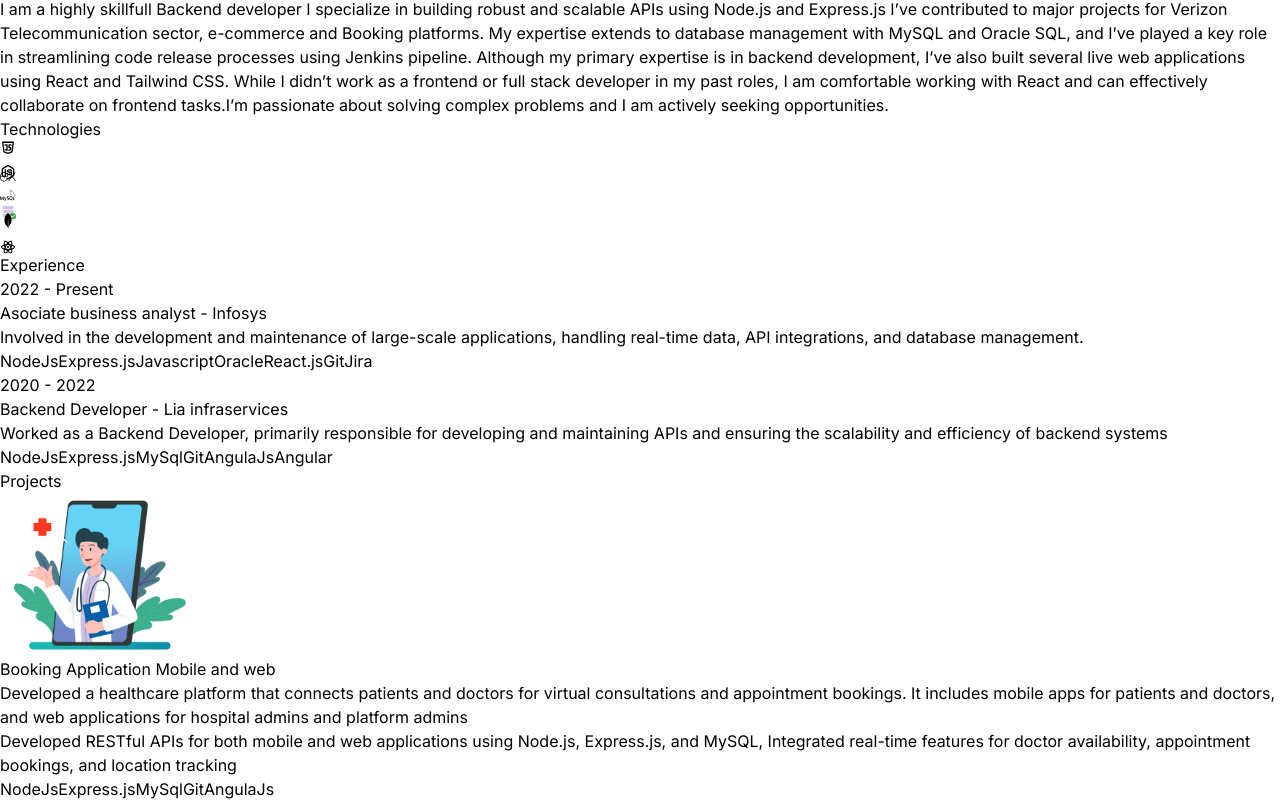
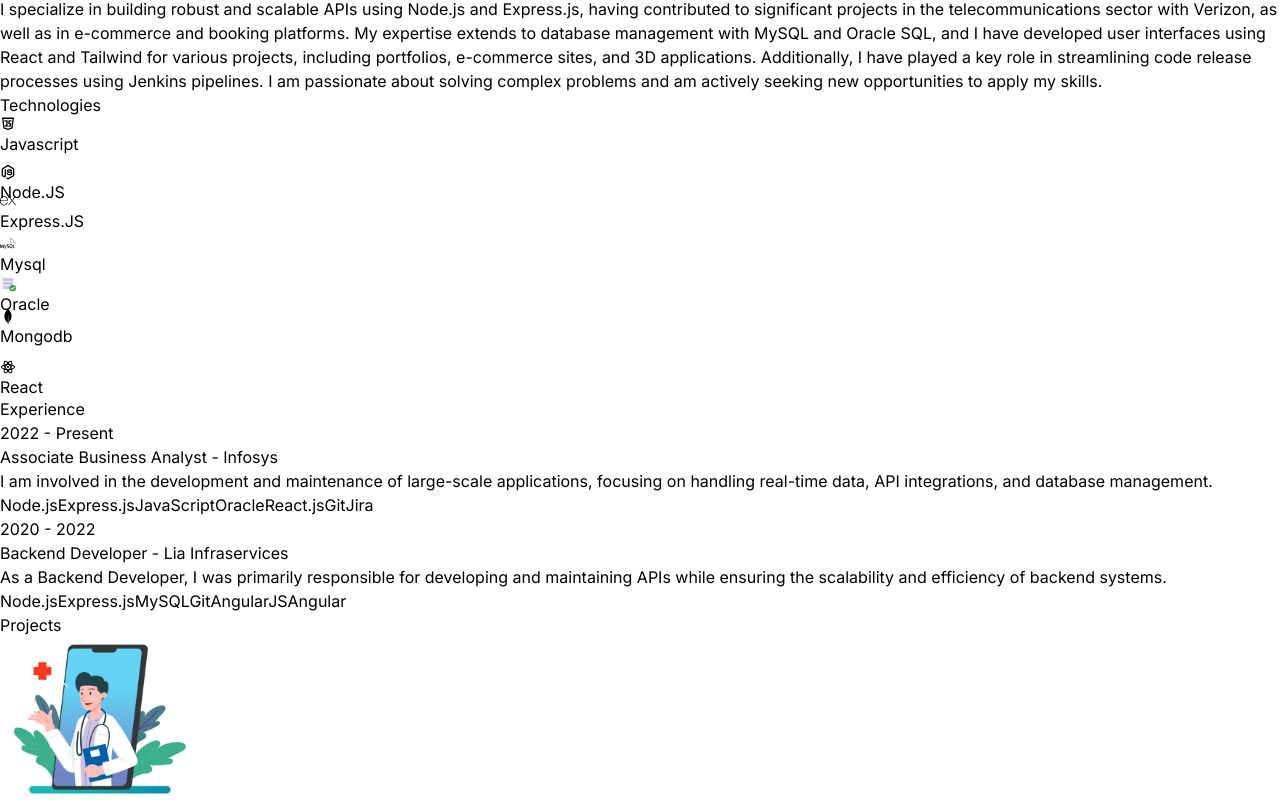
Before and after one commit to Devendran43/portfolio, a React (Vite) app: page / in a window 1280 px wide. Shown: the part 3039-3842 px from the top of the page. Built offline with nearby package versions, Linux system fonts and the light colour scheme.

Commit message:
Added enhancements

```diff
--- a/package.json
+++ b/package.json
@@ -7,6 +7,7 @@
   "scripts": {
     "dev": "vite",
     "build": "vite build",
+    "serve": "serve -s build",
     "lint": "eslint .",
     "preview": "vite preview",
     "predeploy": "npm run build",
@@ -16,7 +17,8 @@
     "framer-motion": "^11.5.6",
     "react": "^18.3.1",
     "react-dom": "^18.3.1",
-    "react-icons": "^5.3.0"
+    "react-icons": "^5.3.0",
+    "serve": "^14.2.3"
   },
   "devDependencies": {
     "@eslint/js": "^9.9.0",
--- a/src/components/Techonogies.jsx
+++ b/src/components/Techonogies.jsx
@@ -31,7 +31,8 @@
                 whileInView={{ opacity: 1, y: 0 }}
                 initial={{ opacity: 0, y: -100 }}
                 transition={{ duration: 1.5 }}
-                className="my-20 text-center text-7xl">Technologies</motion.h1>
+                className="my-20 text-center text-7xl">Technologies
+            </motion.h1>
             <motion.div
                 whileInView={{ opacity: 1, x: 0 }}
                 initial={{ opacity: 0, x: -100 }}
@@ -43,6 +44,7 @@
                     animate="animate"
                     className="rounded-2xl border-4 border-neutral-800 p-4">
                     <TbBrandJavascript className="text-7xl text-yellow-400" />
+                    <p className="text-center mt-2 content-evenly">Javascript</p>
                 </motion.div>
                 <motion.div
                     variants={iconVariants(3)}
@@ -50,6 +52,7 @@
                     animate="animate"
                     className="rounded-2xl border-4 border-neutral-800 p-4">
                     <RiNodejsLine className="text-7xl text-green-600" />
+                    <p className="text-center mt-2 content-evenly">Node.JS</p>
                 </motion.div>
                 <motion.div
                     variants={iconVariants(5)}
@@ -57,6 +60,7 @@
                     animate="animate"
                     className="rounded-2xl border-4 border-neutral-800 p-4">
                     <SiExpress className="text-7xl text-neutral-100" />
+                    <p className="text-center mt-2 content-evenly">Express.JS</p>
                 </motion.div>
                 <motion.div
                     variants={iconVariants(2.5)}
@@ -64,6 +68,7 @@
                     animate="animate"
                     className="rounded-2xl border-4 border-neutral-800 p-4">
                     <SiMysql className="text-7xl text-[#00758F]" />
+                    <p className="text-center mt-2 content-evenly">Mysql</p>
                 </motion.div>
                 <motion.div
                     variants={iconVariants(2.5)}
@@ -71,6 +76,7 @@
                     animate="animate"
                     className="rounded-2xl border-4 border-neutral-800 p-4">
                     <FcAcceptDatabase className="text-7xl" />
+                    <p className="text-center mt-2 content-evenly">Oracle</p>
                 </motion.div>
                 <motion.div
                     variants={iconVariants(6)}
@@ -78,6 +84,7 @@
                     animate="animate"
                     className="rounded-2xl border-4 border-neutral-800 p-4">
                     <SiMongodb className="text-7xl text-green-500" />
+                    <p className="text-center mt-2 content-evenly">Mongodb</p>
                 </motion.div>
                 <motion.div
                     variants={iconVariants(4)}
@@ -85,6 +92,7 @@
                     animate="animate"
                     className="rounded-2xl border-4 border-neutral-800 p-4">
                     <RiReactjsLine className="text-7xl text-cyan-400" />
+                    <p className="text-center mt-2 content-evenly">React</p>
                 </motion.div>
             </motion.div>
         </div >
--- a/src/constants/index.js
+++ b/src/constants/index.js
@@ -2,67 +2,55 @@
 import hakeem from '../assets/projects/Hakeem.png';
 import verizon from "../assets/projects/verizon.webp";
 
-export const HERO_CONTENT = `I am a Backend Developer with 4 years of experience specializing in Node.js,
-                            Express.js, and MySQL. I have worked on complex projects in healthcare, e-commerce,
-                            and telecommunications, creating scalable and efficient backend solutions.
-                            I am passionate about building systems that solve real-world problems
-                            and thrive in collaborative environments`;
+export const HERO_CONTENT = `Welcome to my portfolio! I am a Fullstack Developer with four years of experience specializing in Node.js, Express.js, React, Oracle, and MySQL. Throughout my career, I have had the opportunity to work on complex projects in the healthcare, e-commerce, and telecommunications sectors. I am passionate about creating innovative solutions and am excited to contribute my skills to new challenges.`;
 
-export const ABOUT_TEXT = `I am a highly skillfull Backend developer
-                             I specialize in building robust and scalable APIs using Node.js and Express.js
-                             I’ve contributed to major projects for Verizon Telecommunication sector, e-commerce and Booking platforms.
-                             My expertise extends to database management with MySQL and Oracle SQL,
-                             and I’ve played a key role in streamlining code release processes using Jenkins pipeline.
-                             Although my primary expertise is in backend development, I’ve also built several live web
-                             applications using React and Tailwind CSS. While I didn’t work as a frontend or
-                             full stack developer in my past roles, I am comfortable working with React and can
-                             effectively collaborate on frontend tasks.I’m passionate about solving complex problems
-                             and I am actively seeking opportunities.`;
+export const ABOUT_TEXT = `I specialize in building robust and scalable APIs using Node.js and Express.js, having contributed to significant projects in the telecommunications sector with Verizon, as well as in e-commerce and booking platforms. My expertise extends to database management with MySQL and Oracle SQL, and I have developed user interfaces using React and Tailwind for various projects, including portfolios, e-commerce sites, and 3D applications. Additionally, I have played a key role in streamlining code release processes using Jenkins pipelines. I am passionate about solving complex problems and am actively seeking new opportunities to apply my skills.`;
 
 export const EXPERIENCES = [
   {
     year: "2022 - Present",
-    role: "Asociate business analyst",
+    role: "Associate Business Analyst",
     company: "Infosys",
-    description: `Involved in the development and maintenance of large-scale applications, handling real-time data, API integrations, and database management.`,
-    technologies: ["NodeJs", "Express.js", "Javascript", "Oracle", "React.js", "Git", "Jira"],
+    description: `I am involved in the development and maintenance of large-scale applications, focusing on handling real-time data, API integrations, and database management.`,
+    technologies: ["Node.js", "Express.js", "JavaScript", "Oracle", "React.js", "Git", "Jira"],
   },
   {
     year: "2020 - 2022",
     role: "Backend Developer",
-    company: "Lia infraservices",
-    description: `Worked as a Backend Developer, primarily responsible for developing and maintaining APIs and ensuring the scalability and efficiency of backend systems`,
-    technologies: ["NodeJs", "Express.js", "MySql", "Git", "AngulaJs", "Angular"],
+    company: "Lia Infraservices",
+    description: `As a Backend Developer, I was primarily responsible for developing and maintaining APIs while ensuring the scalability and efficiency of backend systems.`,
+    technologies: ["Node.js", "Express.js", "MySQL", "Git", "AngularJS", "Angular"],
   },
+
 ];
 
 export const PROJECTS = [
   {
-    title: "Booking Application Mobile and web",
+    title: "Booking Application (Mobile and Web)",
     image: hakeem,
-    description: "Developed a healthcare platform that connects patients and doctors for virtual consultations and appointment bookings. It includes mobile apps for patients and doctors, and web applications for hospital admins and platform admins",
-    responsibilties: "Developed RESTful APIs for both mobile and web applications using Node.js, Express.js, and MySQL, Integrated real-time features for doctor availability, appointment bookings, and location tracking",
-    technologies: ["NodeJs", "Express.js", "MySql", "Git", "AngulaJs"],
+    description: "Developed a healthcare platform that connects patients with doctors for virtual consultations and appointment bookings. It includes mobile applications for patients and doctors, as well as web applications for hospital administrators and owners.",
+    responsibilities: "Developed RESTful APIs for both mobile and web applications using Node.js, Express.js, and MySQL. Integrated real-time features for doctor availability, video calls, appointment bookings, patient history management, and location tracking.",
+    technologies: ["Node.js", "Express.js", "MySQL", "Git", "AngularJS"],
   },
   {
-    title: "E-Commerce Application Mobile and web",
+    title: "E-Commerce Application (Mobile and Web)",
     image: a3nab,
-    description: "Built an e-commerce platform for groceries and household items, including mobile apps for users, store owners, and delivery drivers, and an admin panel for management",
-    responsibilties: "Developed RESTful APIs for both mobile and web applications using Node.js, Express.js, and MySQL, Integrated real-time features for doctor availability, appointment bookings, and location tracking, Managed key platform functionalities such as product management, order processing, and delivery tracking.",
-    technologies: ["NodeJs", "Express.js", "MySql", "Git", "Angular"],
+    description: "Built an e-commerce platform for groceries and household items, featuring mobile applications for users, store owners, and delivery drivers, along with an admin panel for management.",
+    responsibilities: "Developed RESTful APIs for both mobile and web applications using Node.js, Express.js, and MySQL. Enabled seamless product management, store management, order processing, and delivery tracking across the platform.",
+    technologies: ["Node.js", "Express.js", "MySQL", "Git", "Angular"],
   },
   {
-    title: "Verizon telecommunication sector's Web application",
+    title: "Web Application for Verizon's Telecommunications Sector",
     image: verizon,
-    description: "Contributed to Verizon's IOP web application, providing system engineers with a centralized dashboard to manage sites, tasks, and operations",
-    responsibilties: "Developed and enhanced features using a microservices architecture with Node.js, Express.js, and Oracle SQL. Built and tested APIs, resolved production issues, and managed code releases via Jira and Jenkins. Coordinated with over 30 services, ensuring smooth integration across the system",
-    technologies: ["NodeJs", "Express.js", "Oracle", "Mongo", "Git", "React", "Jira", "Jenkins"],
+    description: "Contributed to Verizon's Integrated Operations Portal (IOP) web application, providing system engineers with a centralized dashboard to manage sites, tasks, and operations.",
+    responsibilities: "Developed and enhanced features using a microservices architecture with Node.js, Express.js, and Oracle SQL. Built and tested APIs, resolved production issues, and managed code releases via Jira and Jenkins. Coordinated with over 30 services, ensuring smooth integration across the system.",
+    technologies: ["Node.js", "Express.js", "Oracle", "MongoDB", "Git", "React", "Jira", "Jenkins"],
   },
 
 ];
 
 export const CONTACT = {
-  address: "No 2, ponniamman kovil street, sholinganallur, chennai 600019",
+  address: "No 2, ponniyamman kovil street, sholinganallur, chennai 600019",
   phoneNo: "+91 6383159335",
   email: "devendra.pmu@gmail.com",
 };
```
Also changed, not shown: 1 other file (tests, documents, lock files or other folders).
